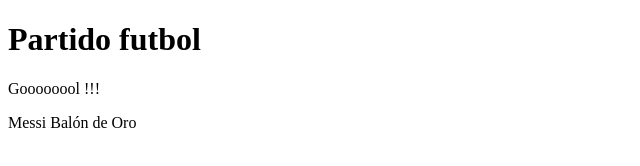
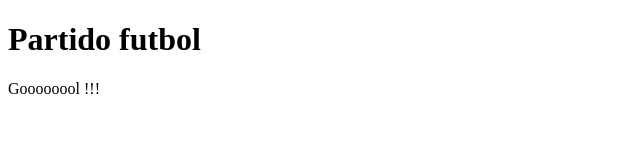
Before and after one commit to eric4/PaginaCliente, a plain HTML site: page futbol.html in a window 1280 px wide. Shown: the whole page, without its empty margins (0-640 px from the left). Drawn offline with Linux system fonts and the light colour scheme.

Commit message:
Revert "Futbol"
This reverts commit 050ddf5030aeba44396a3954808e962a20fba6eb.

```diff
--- a/futbol.html
+++ b/futbol.html
@@ -10,7 +10,6 @@
 	<p>
 	Goooooool !!!
 	</p>
-	<p>Messi Balón de Oro</p>
 </div>
 
 </body>
```
